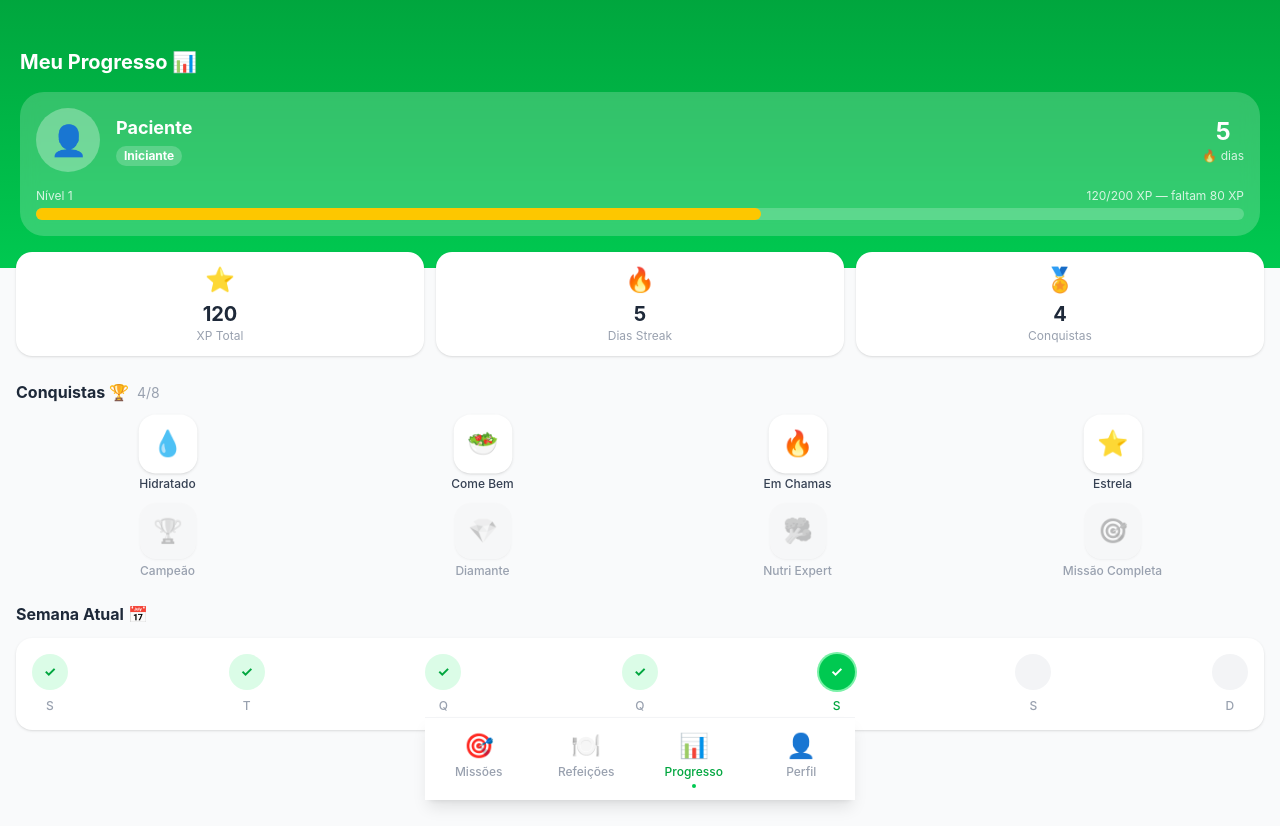
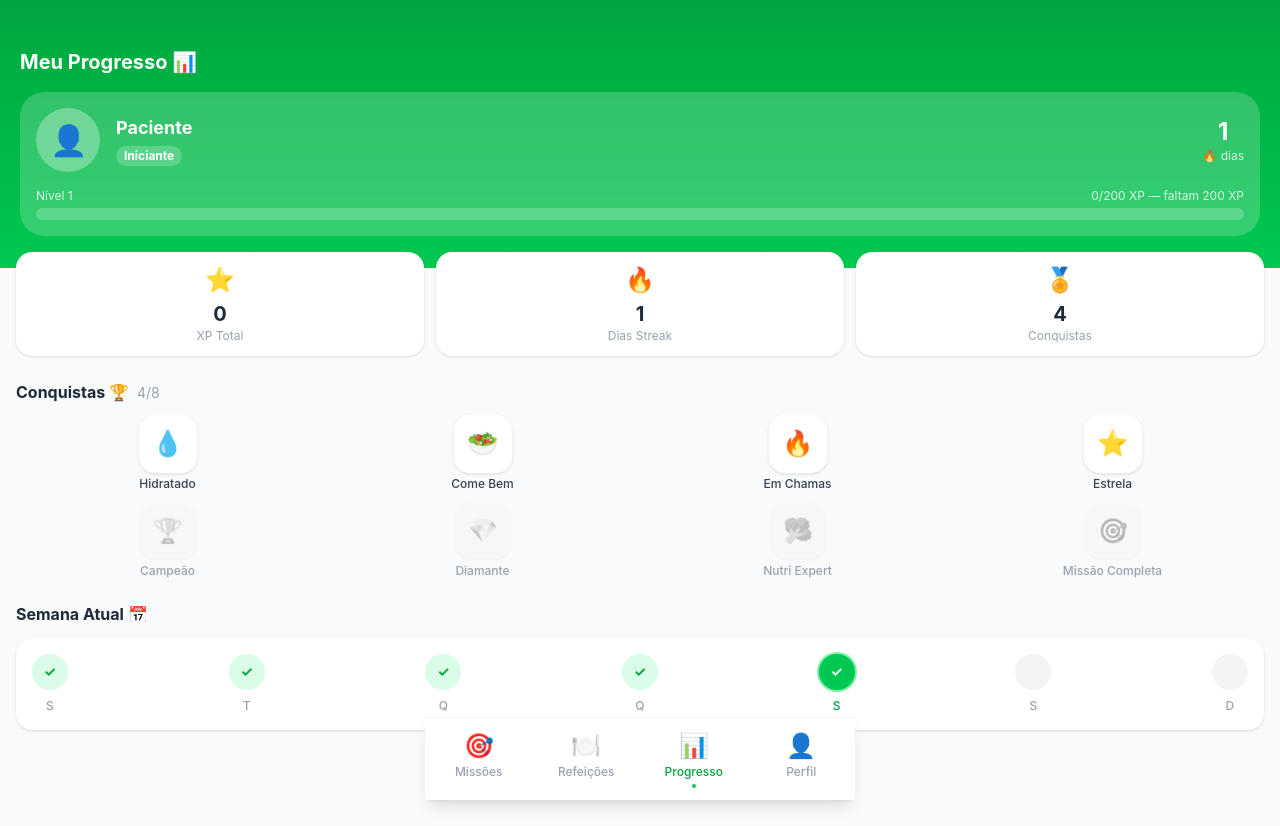
Before and after one commit to MauValva/NutriQuest, a React (Vite) app: page /progresso in a window 1280 px wide. Built offline with nearby package versions, Linux system fonts and the light colour scheme.

Commit message:
feat: persistencia com localStorage no perfil e XP

```diff
--- a/src/contexts/AppContext.tsx
+++ b/src/contexts/AppContext.tsx
@@ -1,21 +1,47 @@
-import { createContext, useContext, useState, type ReactNode } from "react";
+import {
+  createContext,
+  useContext,
+  useState,
+  useEffect,
+  type ReactNode,
+} from "react";
+import { salvarEstado, carregarEstado, calcularStreak } from "../utils/storage";
 
 interface AppState {
   xpTotal: number;
   nivel: number;
   streakDias: number;
   nomeUsuario: string;
+  setNomeUsuario: (nome: string) => void;
   ganharXP: (quantidade: number) => void;
 }
 
 const AppContext = createContext<AppState>({} as AppState);
 
 export function AppProvider({ children }: { children: ReactNode }) {
-  const [xpTotal, setXpTotal] = useState(120);
-  const [streakDias] = useState(5);
-  const nomeUsuario = "Paciente";
+  const hoje = new Date().toISOString().split("T")[0];
+
+  // Carrega estado salvo ou usa valores padrão
+  const estadoSalvo = carregarEstado();
+
+  const [xpTotal, setXpTotal] = useState(estadoSalvo?.xpTotal ?? 0);
+  const [streakDias, setStreakDias] = useState(() => {
+    if (!estadoSalvo) return 1;
+    return calcularStreak(estadoSalvo.ultimoAcesso, estadoSalvo.streakDias);
+  });
+  const [nomeUsuario, setNomeUsuario] = useState("Paciente");
 
   const nivel = Math.floor(xpTotal / 200) + 1;
+
+  // Salva automaticamente sempre que XP ou streak mudarem
+  useEffect(() => {
+    salvarEstado({
+      xpTotal,
+      streakDias,
+      ultimoAcesso: hoje,
+      missoesConcluidas: [],
+    });
+  }, [xpTotal, streakDias]);
 
   function ganharXP(quantidade: number) {
     setXpTotal((prev) => prev + quantidade);
@@ -28,6 +54,7 @@ export function AppProvider({ children }: { children: ReactNode }) {
         nivel,
         streakDias,
         nomeUsuario,
+        setNomeUsuario,
         ganharXP,
       }}
     >
--- a/src/pages/TelaPerfil.tsx
+++ b/src/pages/TelaPerfil.tsx
@@ -1,10 +1,11 @@
-import { useState } from "react";
+import { useState, useEffect } from "react";
 import { useApp } from "../contexts/AppContext";
+import { salvarPerfil, carregarPerfil } from "../utils/storage";
 
 type Objetivo = "emagrecer" | "manter" | "ganhar";
 
 export default function TelaPerfil() {
-  const { xpTotal, nivel, streakDias } = useApp();
+  const { xpTotal, nivel, streakDias, setNomeUsuario } = useApp();
   const [nome, setNome] = useState("Paciente");
   const [peso, setPeso] = useState("70");
   const [altura, setAltura] = useState("1.70");
@@ -12,6 +13,19 @@ export default function TelaPerfil() {
   const [objetivo, setObjetivo] = useState<Objetivo>("manter");
   const [salvando, setSalvando] = useState(false);
   const [salvo, setSalvo] = useState(false);
+
+  // Carrega perfil salvo ao abrir
+  useEffect(() => {
+    const perfil = carregarPerfil();
+    if (perfil) {
+      setNome(perfil.nome);
+      setPeso(perfil.peso);
+      setAltura(perfil.altura);
+      setIdade(perfil.idade);
+      setObjetivo(perfil.objetivo);
+      setNomeUsuario(perfil.nome);
+    }
+  }, []);
 
   const imc =
     peso && altura ? (Number(peso) / Number(altura) ** 2).toFixed(1) : null;
@@ -35,13 +49,15 @@ export default function TelaPerfil() {
 
   const caloriasDiarias = tmb ? Math.round(tmb * 1.55) : null;
 
-  function salvarPerfil() {
+  function salvarPerfilLocal() {
     setSalvando(true);
+    salvarPerfil({ nome, peso, altura, idade, objetivo });
+    setNomeUsuario(nome);
     setTimeout(() => {
       setSalvando(false);
       setSalvo(true);
       setTimeout(() => setSalvo(false), 2000);
-    }, 800);
+    }, 600);
   }
 
   const objetivos = [
@@ -52,12 +68,10 @@ export default function TelaPerfil() {
 
   return (
     <div className="min-h-screen bg-gray-50 pb-24">
-      {/* Header */}
       <div className="bg-white shadow-sm px-5 pt-12 pb-5">
         <h1 className="text-xl font-bold text-gray-800">Meu Perfil 👤</h1>
       </div>
 
-      {/* Card de stats */}
       <div className="px-4 mt-4 grid grid-cols-3 gap-3">
         {[
           { icone: "⭐", valor: xpTotal, label: "XP Total" },
@@ -75,9 +89,7 @@ export default function TelaPerfil() {
         ))}
       </div>
 
-      {/* Formulário */}
       <div className="px-4 mt-4 space-y-3">
-        {/* Nome */}
         <div className="bg-white rounded-2xl p-4 shadow-sm">
           <label className="text-xs font-bold text-gray-400 uppercase tracking-wide">
             Nome
@@ -90,7 +102,6 @@ export default function TelaPerfil() {
           />
         </div>
 
-        {/* Dados físicos */}
         <div className="bg-white rounded-2xl p-4 shadow-sm">
           <label className="text-xs font-bold text-gray-400 uppercase tracking-wide">
             Dados Físicos
@@ -131,7 +142,6 @@ export default function TelaPerfil() {
           </div>
         </div>
 
-        {/* IMC calculado */}
         {imc && (
           <div className="bg-white rounded-2xl p-4 shadow-sm">
             <label className="text-xs font-bold text-gray-400 uppercase tracking-wide">
@@ -154,7 +164,6 @@ export default function TelaPerfil() {
           </div>
         )}
 
-        {/* Objetivo */}
         <div className="bg-white rounded-2xl p-4 shadow-sm">
           <label className="text-xs font-bold text-gray-400 uppercase tracking-wide">
             Meu Objetivo
@@ -165,7 +174,7 @@ export default function TelaPerfil() {
                 key={o.tipo}
                 onClick={() => setObjetivo(o.tipo)}
                 className={`flex-1 flex flex-col items-center gap-1 py-3 rounded-xl
-                  border-2 transition-all text-sm font-medium
+                  border-2 transition-all
                   ${
                     objetivo === o.tipo
                       ? "border-green-500 bg-green-50 text-green-700"
@@ -179,12 +188,10 @@ export default function TelaPerfil() {
           </div>
         </div>
 
-        {/* Botão salvar */}
         <button
-          onClick={salvarPerfil}
-          className={`w-full font-bold py-4 rounded-2xl shadow-md
-            active:scale-95 transition-all
-            ${salvo ? "bg-green-400 text-white" : "bg-green-500 text-white"}`}
+          onClick={salvarPerfilLocal}
+          className="w-full bg-green-500 text-white font-bold py-4 rounded-2xl
+            shadow-md active:scale-95 transition-all"
         >
           {salvando ? "💾 Salvando..." : salvo ? "✓ Salvo!" : "Salvar Perfil"}
         </button>
--- /dev/null
+++ b/src/utils/storage.ts
@@ -0,0 +1,62 @@
+import { type Missao } from "../types";
+
+type Objetivo = "emagrecer" | "manter" | "ganhar";
+
+export interface PerfilSalvo {
+  nome: string;
+  peso: string;
+  altura: string;
+  idade: string;
+  objetivo: Objetivo;
+}
+
+export interface EstadoSalvo {
+  xpTotal: number;
+  streakDias: number;
+  ultimoAcesso: string;
+  missoesConcluidas: string[];
+}
+
+// ── Perfil ────────────────────────────────────────────
+export function salvarPerfil(perfil: PerfilSalvo): void {
+  localStorage.setItem("nq:perfil", JSON.stringify(perfil));
+}
+
+export function carregarPerfil(): PerfilSalvo | null {
+  const json = localStorage.getItem("nq:perfil");
+  return json ? JSON.parse(json) : null;
+}
+
+// ── Estado (XP, streak, missões) ──────────────────────
+export function salvarEstado(estado: EstadoSalvo): void {
+  localStorage.setItem("nq:estado", JSON.stringify(estado));
+}
+
+export function carregarEstado(): EstadoSalvo | null {
+  const json = localStorage.getItem("nq:estado");
+  return json ? JSON.parse(json) : null;
+}
+
+// ── Streak ────────────────────────────────────────────
+export function calcularStreak(
+  ultimoAcesso: string,
+  streakAtual: number,
+): number {
+  const hoje = new Date().toISOString().split("T")[0];
+  const ontem = new Date(Date.now() - 86400000).toISOString().split("T")[0];
+  if (ultimoAcesso === hoje) return streakAtual;
+  if (ultimoAcesso === ontem) return streakAtual + 1;
+  return 1;
+}
+
+// ── Missões do dia ────────────────────────────────────
+export function salvarMissoesDoDia(missoes: Missao[]): void {
+  const hoje = new Date().toISOString().split("T")[0];
+  localStorage.setItem("nq:missoes:" + hoje, JSON.stringify(missoes));
+}
+
+export function carregarMissoesDoDia(missoesPadrao: Missao[]): Missao[] {
+  const hoje = new Date().toISOString().split("T")[0];
+  const json = localStorage.getItem("nq:missoes:" + hoje);
+  return json ? JSON.parse(json) : missoesPadrao;
+}
```
